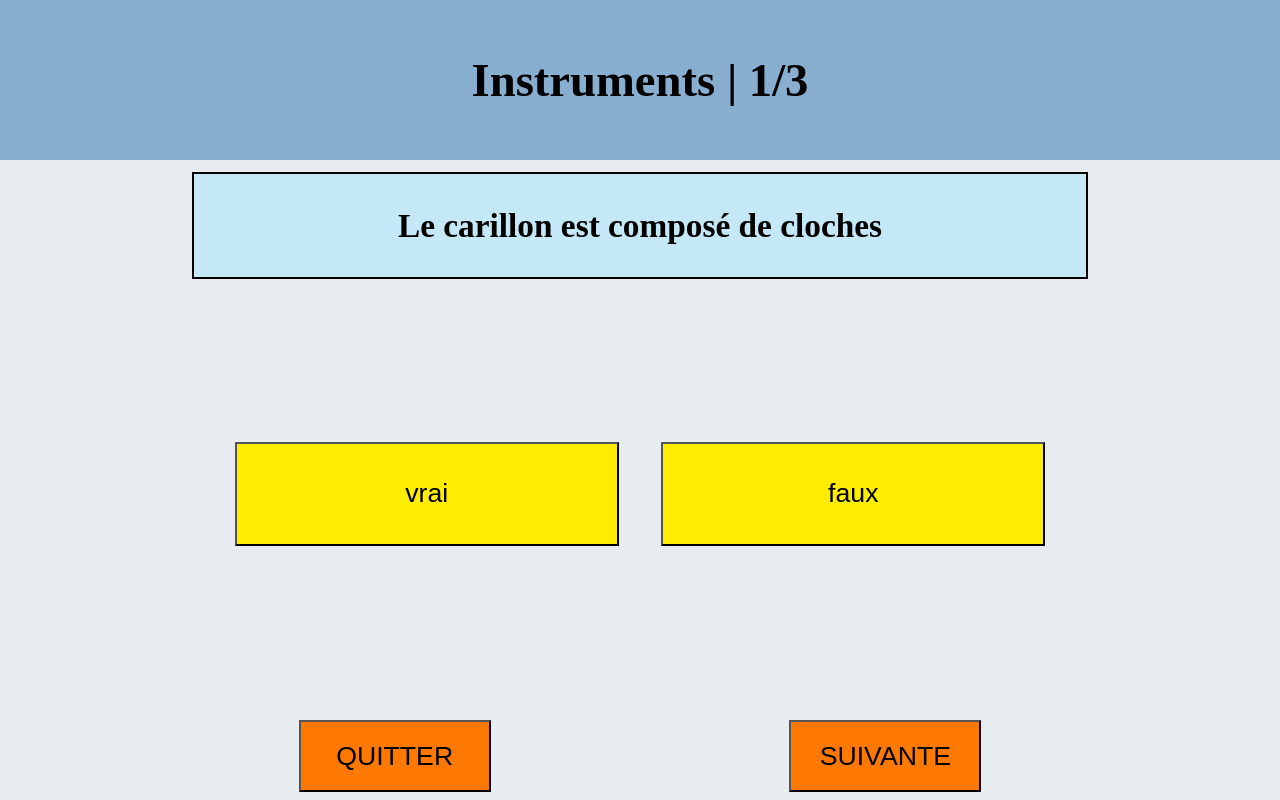
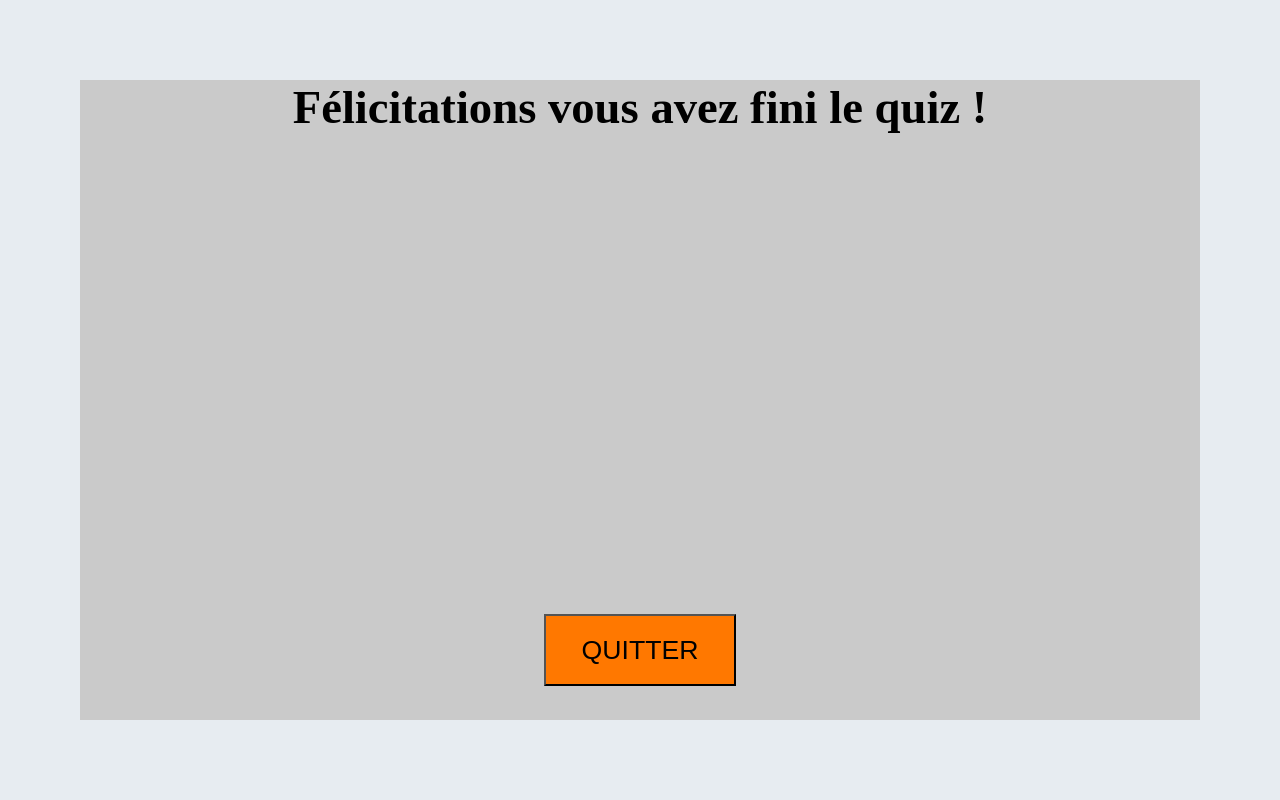
Before and after one commit to 2019-2020-ps6/2022-2023-ps6-cogito, an Angular app in the folder front-end/: page / in a window 1280 px wide. Shown: the top 800 px of the page. Built offline with nearby package versions, Linux system fonts and the light colour scheme.

Commit message:
task: Creation GameResultComponent #18

```diff
--- a/front-end/src/app/app-routing.module.ts
+++ b/front-end/src/app/app-routing.module.ts
@@ -1,9 +1,11 @@
 import { NgModule } from '@angular/core';
 import { RouterModule, Routes } from '@angular/router';
 import { GamePageComponent } from './game/page/page.component';
+import { GameResultComponent } from './game/result/gameResult.component';
 
 const routes: Routes = [
-  { path: 'game-page', component: GamePageComponent }
+  { path: 'game-page', component: GamePageComponent },
+  { path: 'game-result', component: GameResultComponent }
 ];
 
 @NgModule({
--- a/front-end/src/app/app.component.html
+++ b/front-end/src/app/app.component.html
@@ -1,3 +1,4 @@
 <div class="main-content">
+    <app-game-result></app-game-result>
     <app-game-page></app-game-page>
 </div>
--- a/front-end/src/app/app.module.ts
+++ b/front-end/src/app/app.module.ts
@@ -6,13 +6,15 @@ import { AppComponent } from './app.component';
 import { GamePageComponent } from './game/page/page.component';
 import { GameQuestionComponent } from './game/question/question.component';
 import { GameAnswerComponent } from './game/answer/answer.component';
+import { GameResultComponent } from './game/result/gameResult.component';
 
 @NgModule({
   declarations: [
     AppComponent,
     GamePageComponent,
     GameQuestionComponent,
-    GameAnswerComponent
+    GameAnswerComponent,
+    GameResultComponent
   ],
   imports: [
     BrowserModule,
--- /dev/null
+++ b/front-end/src/app/game/result/gameResult.component.html
@@ -0,0 +1,6 @@
+<section class="game-result">
+    <section class="game-result-content">
+        <h1>Félicitations vous avez fini le quiz !</h1>
+        <button>QUITTER</button>
+    </section>
+</section>
--- /dev/null
+++ b/front-end/src/app/game/result/gameResult.component.scss
@@ -0,0 +1,45 @@
+@import "../../../styles/variables.scss";
+
+.game-result {
+    min-height: $min-page-height;
+    min-width: $min-page-width;
+    height: 100vh;
+    padding-top: 10vh;
+    padding-bottom: 10vh;
+    padding-left: 10vh;
+    padding-right: 10vh;
+  }
+
+  .game-result-content {
+    background-color: $grey;
+    min-height: $min-page-height;
+    min-width: $min-page-width;
+    height: 80vh;
+  }
+
+  .game-result-content h1{
+    font-size: $h1-size;
+    font-weight: bold;
+    min-width: $min-page-width;
+    display: flex;
+    justify-content: center;
+    align-items: center;
+  }
+
+  .game-result-content button {
+    display: block;
+    margin-top: 60vh;
+    margin-left: auto;
+    margin-right: auto;
+    font-size: $normal-size;
+    background-color: $orange;
+    padding: 5px;
+    height: 9vh;
+    min-height: 45px;
+    width: 15vw;
+    min-width: 140px;
+  }
+
+  .game-result-content button:hover {
+    background-color: $light_orange;
+  }
--- /dev/null
+++ b/front-end/src/app/game/result/gameResult.component.ts
@@ -0,0 +1,22 @@
+import { Component, OnInit } from '@angular/core';
+import { GameInstance } from 'src/models/gameInstance.modele';
+import { GameService } from 'src/services/game.service';
+
+@Component({
+    selector: 'app-game-result',
+    templateUrl: './gameResult.component.html',
+    styleUrls: ['./gameResult.component.scss']
+})
+export class GameResultComponent implements OnInit {
+    public quizName: string = "";
+
+
+    constructor(public gameService: GameService) {
+        this.gameService.gameInstance$.subscribe((gameInstance: GameInstance) => {
+            this.quizName = gameInstance.quizId;
+        });
+    }
+
+
+    ngOnInit(): void { }
+}
```
